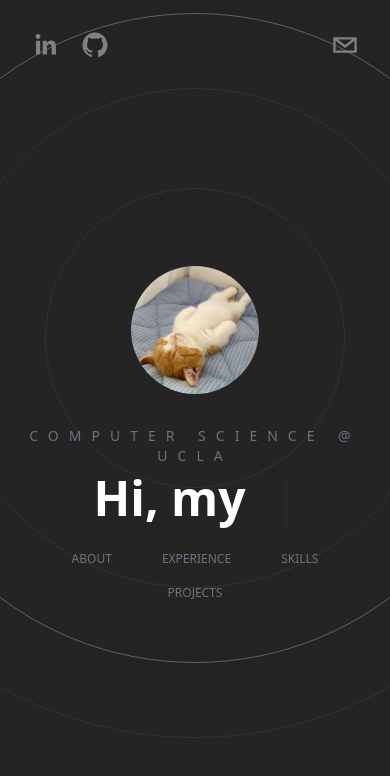
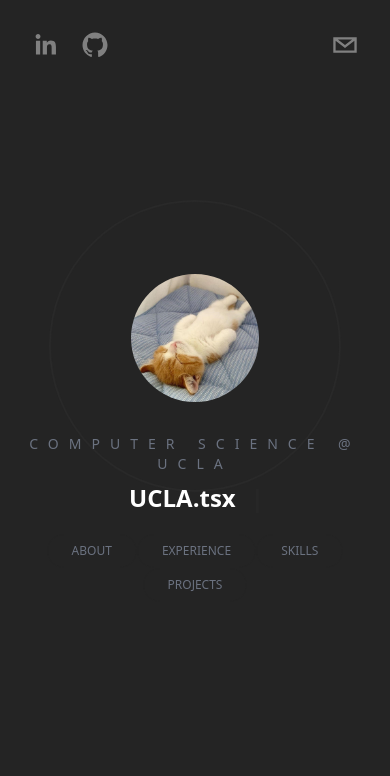
Before and after one commit to maxgonick/portfolio, a Next.js app in the folder portfolio/: page / in a window 390 px wide. Shown: the top 776 px of the page. Built offline with nearby package versions, Linux system fonts and the light colour scheme.

Commit message:
resized circles for mobile-friendly layout

```diff
--- a/portfolio/components/BackgroundCircles.tsx
+++ b/portfolio/components/BackgroundCircles.tsx
@@ -11,18 +11,18 @@ export default function BackgroundCircles({}: Props) {
     }}
     animate={{
         scale: [1, 2, 2, 2.5, 3, 1],
-        opacity: [0.1, 0.2, 0.4, 0.8, 0.1, 10],
-        borderRadius: ["20%", "20%", "50%", "80%", "20%"]
+        opacity: [0.1, 0.2, 0.4, 0.8, 0.1, 1],
+        // borderRadius: ["20%", "20%", "50%", "80%", "20%"]
     }}
     transition={{
         duration: 2.5,
     }}
     >
         <div className='absolute border border-[#333333] rounded-full h-[200px] w-[200px] mt-52 animate-ping'></div>
-        <div className='border rounded-full border-[#333333] h-[300px] w-[300px] mt-52 absolute'></div>
-        <div className='border rounded-full border-[#333333] h-[500px] w-[500px] mt-52 absolute'></div>
-        <div className='border rounded-full border-[#A7C7E7] h-[650px] w-[650px] mt-52 absolute animate-pulse opacity-30 '></div>
-        <div className='border rounded-full border-[#333333] h-[800px] w-[800px] mt-52 absolute'></div>
+        <div className='border rounded-full border-[#333333] sm:h-[300px] sm:w-[300px] mt-52 absolute'></div>
+        <div className='border rounded-full border-[#333333] sm:h-[500px] sm:w-[500px] mt-52 absolute'></div>
+        <div className='border rounded-full border-[#4c8ac8] sm:h-[650px] sm:w-[650px] mt-52 absolute animate-pulse opacity-30 '></div>
+        <div className='border rounded-full border-[#333333] xl:h-[800px] xl:w-[800px] mt-52 absolute'></div>
     </motion.div>
   )
 }
--- a/portfolio/components/Header.tsx
+++ b/portfolio/components/Header.tsx
@@ -6,7 +6,7 @@ type Props = {}
 
 export default function Header({}: Props) {
   return (
-    <header className='sticky top-0 flex items-start justify-between mx-auto max-w-7xl z-30 p-5'>
+    <header className='sticky top-0 flex items-start justify-between mx-auto max-w-7xl z-30 xl:items-center p-5'>
         <motion.div
         initial={{
             x: -500,
--- a/portfolio/components/Hero.tsx
+++ b/portfolio/components/Hero.tsx
@@ -8,7 +8,7 @@ type Props = {}
 
 export default function Hero({}: Props) {
     const [text, counter] = useTypewriter({
-        words: ["Hi, my name's Sir Meowington!","meep.js", "<MaxwellGonick />", "Aspiring Software Engineer", ],
+        words: ["Hi, my name's Max! :)","UCLA.tsx", "<MaxwellGonick />", "Emacs > Vim", ],
         loop: true,
         delaySpeed: 2000,
     })
@@ -16,11 +16,11 @@ export default function Hero({}: Props) {
     <div className='h-screen flex flex-col space-y-8 items-center justify-center text-center overflow-hidden'>
       <BackgroundCircles />
       {/* <img src="https://i.chzbgr.com/full/9676759296/hF261C96A/cat" alt="cat-laying-down" className='relative rounded-full h-32 w-32 object-cover'/> */}
-      <Image src="/catlayingdown.jpeg" alt="cat-laying-down" className='relative rounded-full object-cover' width='128' height='128'/>
+      <Image src="/catlayingdown.jpeg" alt="cat-laying-down" className='relative rounded-full object-cover mx-auto' width='128' height='128'/>
 
       <div className='z-20'>
         <h2 className='text-sm uppercase text-gray-500 pb-2 tracking-[10px]'>Computer Science @ UCLA</h2>
-        <h1 className='text-5xl lg:text-6xl font-semibold px-10'>
+        <h1 className='text-2xl md:text-4xl lg:text-5xl font-semibold px-10'>
           <span className='mr-3'>{text}</span>
           <Cursor/>
         </h1>
--- a/portfolio/pages/index.tsx
+++ b/portfolio/pages/index.tsx
@@ -12,11 +12,12 @@ export default function Home() {
         <title>Portfolio</title>
       </Head>
 
-      <Header />
+        <Header />
+
 
       { /* Hero */}
 
-      <section id='hero' className='snap-start'>
+      <section id='hero' className='snap-center'>
       <Hero />
       </section>
 
--- a/portfolio/tailwind.config.js
+++ b/portfolio/tailwind.config.js
@@ -6,7 +6,11 @@ module.exports = {
     "./components/**/*.{js,ts,jsx,tsx}",
   ],
   theme: {
-    extend: {},
+    extend: {
+      animation: {
+        ping: "ping 1.75s cubic-bezier(0, 0, 0.2, 1) infinite;",
+      },
+    },
   },
   plugins: [],
 };
```
